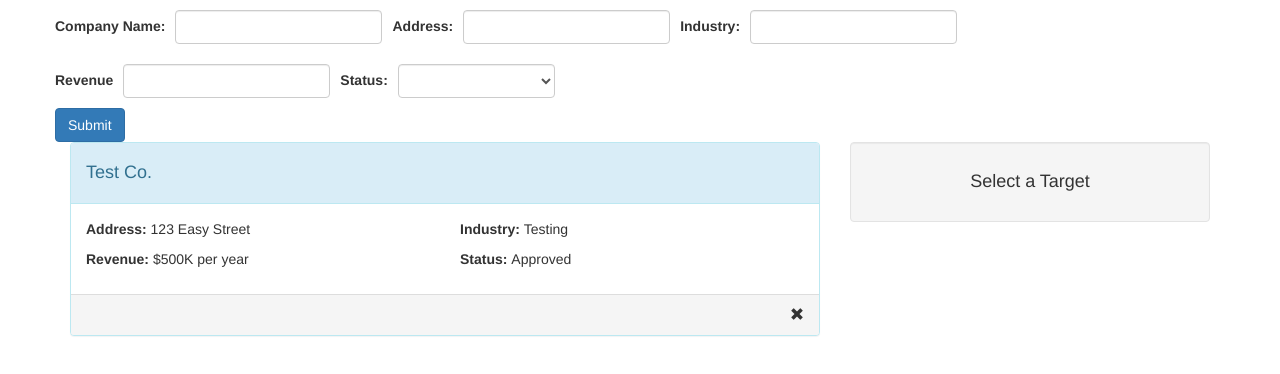
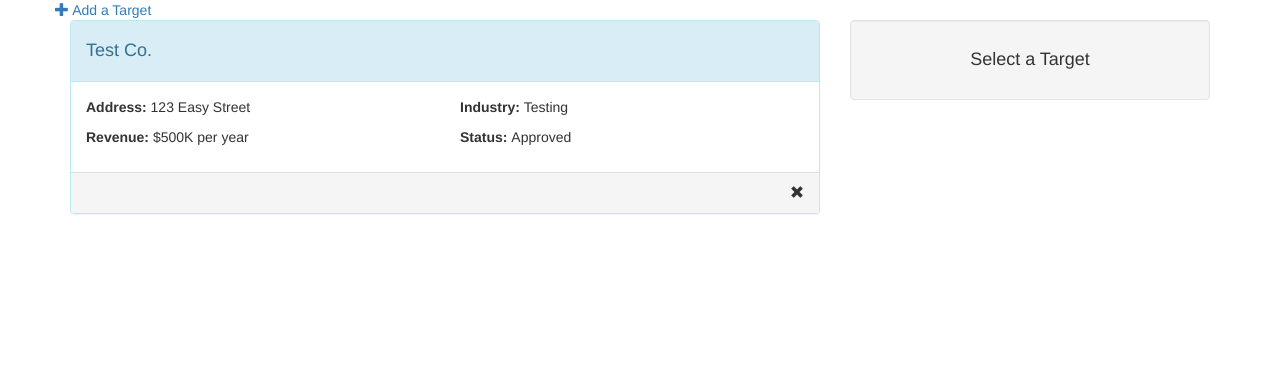
Before and after one commit to danremel/Target-Tracker, an Angular app: page / in a window 1280 px wide. Shown: the top 374 px of the page. Built offline with nearby package versions, Linux system fonts and the light colour scheme.

Commit message:
Statuses options are now stored in the service and ngFor'd in the views. Reworked target-form layout.

```diff
--- a/src/app/app.component.ts
+++ b/src/app/app.component.ts
@@ -16,6 +16,7 @@ export class AppComponent implements OnInit {
   constructor(private targetsService: TargetsService) {}
 
   ngOnInit() {
+    // Populate the targets from the service
     this.targets = this.targetsService.targets;
   }
 
--- a/src/app/target-details/target-details.component.html
+++ b/src/app/target-details/target-details.component.html
@@ -46,10 +46,13 @@
             type="text" class="form-control"
             placeholder="Revenue"
             [(ngModel)]="editRevenue">
-          <input
+          <select
             type="text" class="form-control"
             placeholder="Status"
             [(ngModel)]="editStatus">
+            <option disabled value="">-- Select a Status --</option>
+            <option *ngFor="let status of statuses">{{ status }}</option>
+          </select>
 
           <div class="btn-group">
             <button class="btn btn-default" (click)="onCancelEdit()"><i class="glyphicon glyphicon-ban-circle"></i></button>
--- a/src/app/target-details/target-details.component.ts
+++ b/src/app/target-details/target-details.component.ts
@@ -13,6 +13,7 @@ export class TargetDetailsComponent implements OnInit {
   id: number;
   editing = false;
 
+  statuses: string[] = [];
 
   editCompName: string;
   editCompAddress: string;
@@ -49,6 +50,7 @@ export class TargetDetailsComponent implements OnInit {
     this.editType = this.target.type;
     this.editRevenue = this.target.revenue;
     this.editStatus = this.target.status;
+    this.statuses = this.targetsService.statuses;
     this.editing = true;
   }
 
--- a/src/app/target-form/target-form.component.css
+++ b/src/app/target-form/target-form.component.css
@@ -1,3 +1,18 @@
-input, select {
-    margin: 10px;
+.my-form-container {
+    display: inline-flex;
+    align-items: center;
 }
+
+div.form-group {
+    padding: 10px;
+}
+
+.submit-button {
+    height: fit-content;
+}
+
+@media screen and (max-width: 768px) {
+    .my-form-row {
+        display: block;
+    }
+}
--- a/src/app/target-form/target-form.component.html
+++ b/src/app/target-form/target-form.component.html
@@ -1,6 +1,14 @@
 <div class="row">
   <div class="col-xs-12">
-      <div class="form-inline">
+    <div *ngIf="!formShowing">
+      <a (click)="formShowing = true" style="cursor: pointer;"><i class="glyphicon glyphicon-plus"></i> Add a Target</a>
+    </div>
+    <div *ngIf="formShowing">
+      <div>
+        <a (click)="formShowing = false" style="cursor: pointer;"><i class="glyphicon glyphicon-minus"></i> Close</a>
+      </div>
+
+      <div class="my-form-container">
         <div class="form-group">
           <label for="compName">Company Name:</label>
           <input
@@ -26,17 +34,6 @@
             class="form-control"
             #industryInput>
         </div>
-      </div>
-
-      <div class="form-inline">
-        <div class="form-group">
-          <label for="revenue">Revenue</label>
-          <input
-            type="text"
-            id="revenue"
-            class="form-control"
-            #revenueInput>
-        </div>
 
         <div class="form-group">
           <label for="status">Status:</label>
@@ -45,17 +42,16 @@
             id="status"
             class="form-control"
             #statusInput>
-            <option selected value=""></option>
-            <option value="Researching">Researching</option>
-            <option value="Pending Approval">Pending Approval</option>
-            <option value="Approved">Approved</option>
-            <option value="Declined">Declined</option>
+            <option selected disabled value="">-- Select a Status --</option>
+            <option *ngFor="let status of statuses">{{ status }}</option>
           </select>
         </div>
+
+
+        <button
+          class="btn btn-primary submit-button"
+          (click)="onAddTarget()">Submit</button>
       </div>
-
-      <button
-        class="btn btn-primary"
-        (click)="onAddTarget()">Submit</button>
+    </div>
   </div>
 </div>
--- a/src/app/target-form/target-form.component.ts
+++ b/src/app/target-form/target-form.component.ts
@@ -8,16 +8,20 @@ import { TargetsService } from '../targets.service';
   styleUrls: ['./target-form.component.css']
 })
 export class TargetFormComponent implements OnInit {
+  statuses: string[] = [];
+  formShowing = false;
 
   @ViewChild('compNameInput') compNameInput: ElementRef;
   @ViewChild('compAddressInput') compAddressInput: ElementRef;
   @ViewChild('industryInput') industryInput: ElementRef;
-  @ViewChild('revenueInput') revenueInput: ElementRef;
   @ViewChild('statusInput') statusInput: ElementRef;
 
   constructor(private targetsService : TargetsService) { }
 
   ngOnInit() {
+    // fill the status options from the service
+    this.statuses = this.targetsService.statuses;
+
   }
 
   onAddTarget() {
@@ -25,8 +29,8 @@ export class TargetFormComponent implements OnInit {
       compName: this.compNameInput.nativeElement.value,
       compAddress: this.compAddressInput.nativeElement.value,
       industry: this.industryInput.nativeElement.value,
-      revenue: this.revenueInput.nativeElement.value,
       status: this.statusInput.nativeElement.value,
+      revenue: '',
       dateFirstContact: '',
       daysSinceFirstContact: null,
       website: '',
--- a/src/app/targets.service.ts
+++ b/src/app/targets.service.ts
@@ -22,6 +22,13 @@ export class TargetsService {
 				}
 			]
 		}
+	];
+
+	statuses: string[] = [
+		'Researching',
+		'Pending Approval',
+		'Approved',
+		'Declined'
 	];
 
 	getTargetIndex = new EventEmitter<number>();
```
